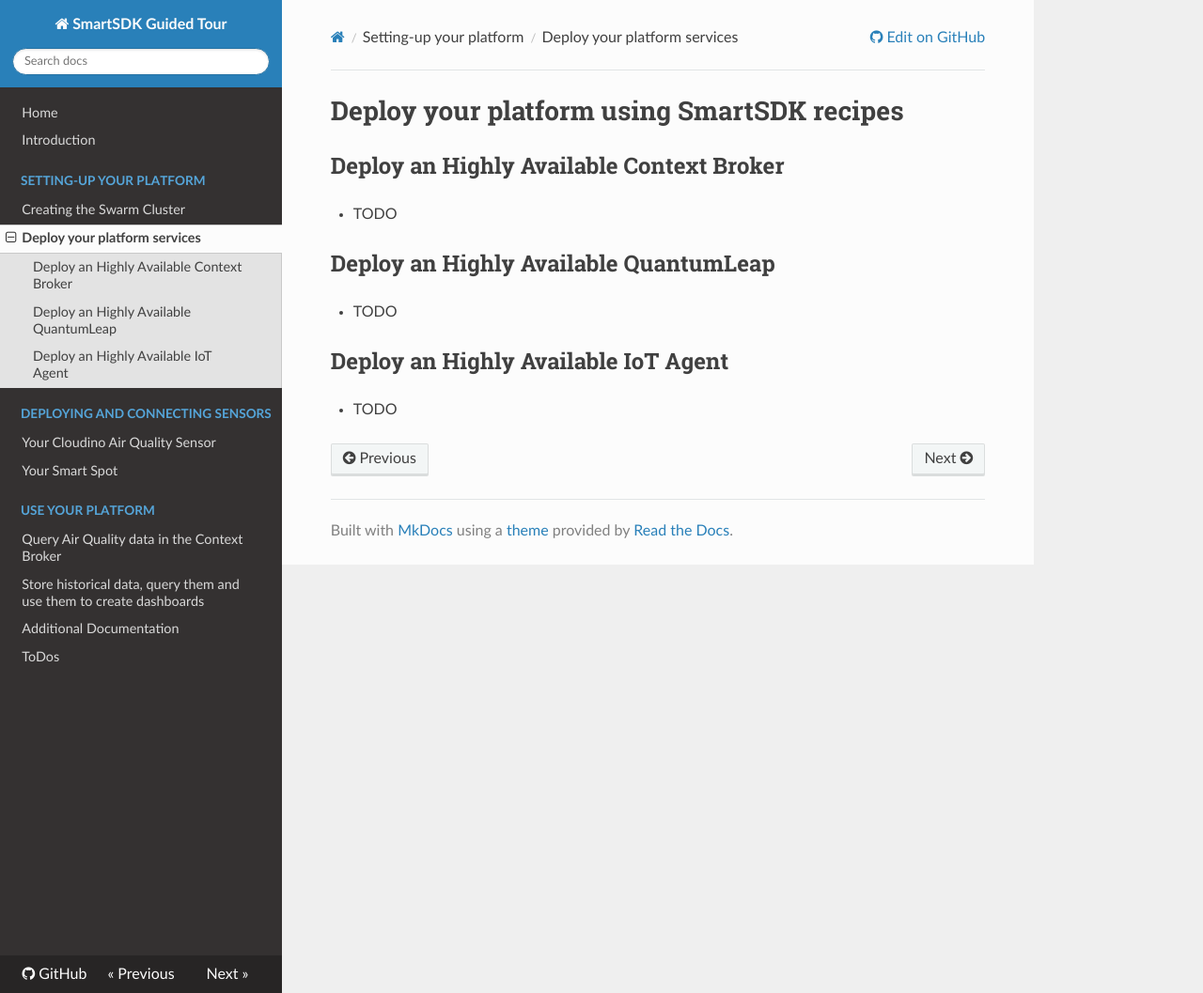
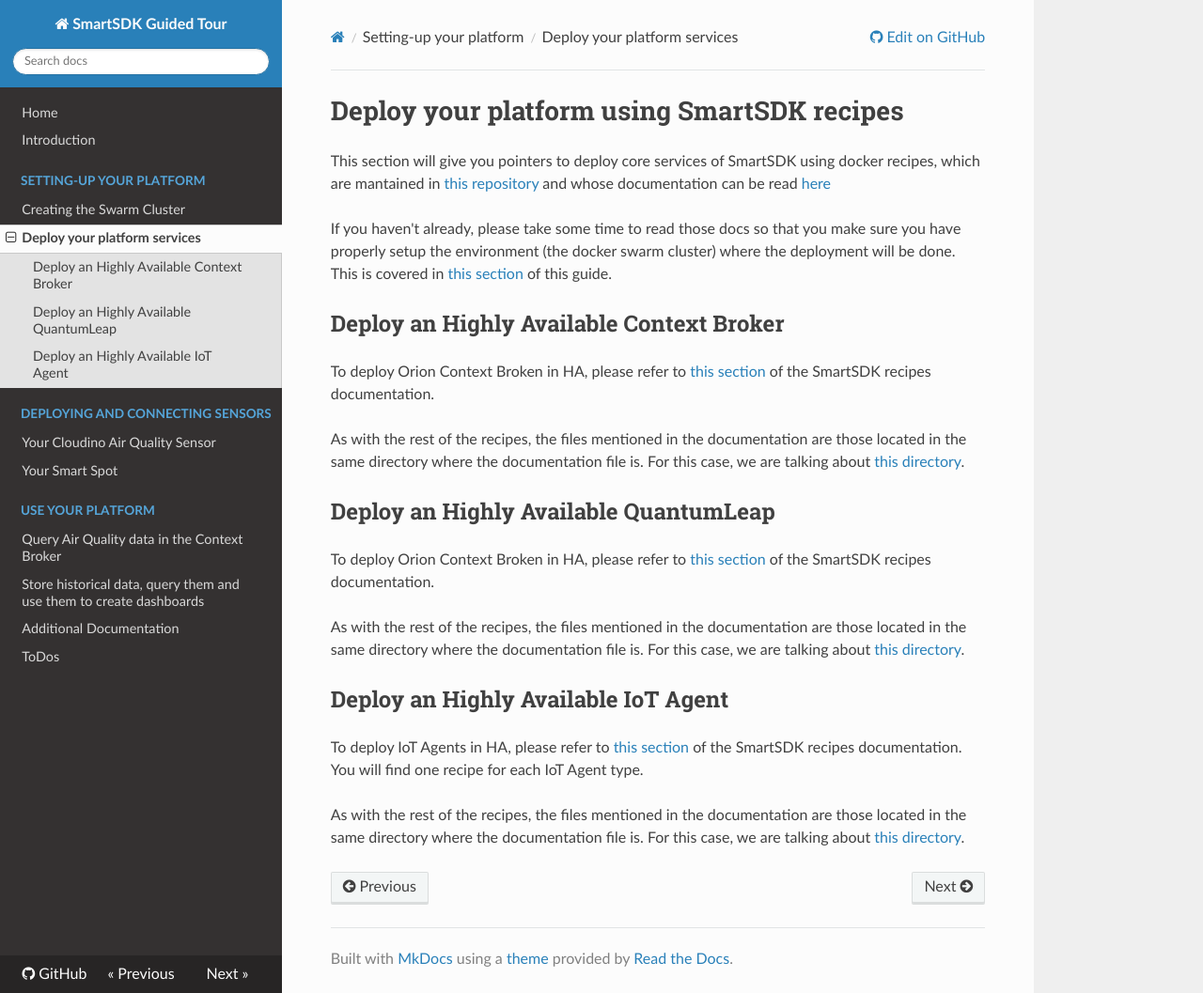
Before and after one commit to smartsdk/guided-tour, an MkDocs documentation site: the page built from docs/platform/deployservices.md, in a window 1280 px wide and 1057 px high. Shown: the whole window at 94% size. Built offline with MkDocs 1.6.1, drawn with Linux system fonts in a browser that asks for light colours; nearby versions of some CDN libraries; comment, search, counter and statistics services are not loaded; old or Windows-style settings are respelled for this version of MkDocs.

Commit message:
Add documentation pointers for deployment of core platform services (Orion, QL, IOTA)

```diff
--- a/docs/platform/deployservices.md
+++ b/docs/platform/deployservices.md
@@ -1,13 +1,37 @@
 # Deploy your platform using SmartSDK recipes
+
+This section will give you pointers to deploy core services of SmartSDK using
+docker recipes, which are mantained in [this repository](https://github.com/smartsdk/smartsdk-recipes)
+ and whose documentation can be read [here](https://smartsdk.github.io/smartsdk-recipes/)
+
+If you haven't already, please take some time to read those docs so that you
+make sure you have properly setup the environment (the docker swarm cluster)
+where the deployment will be done. This is covered in [this section](deployservices.md)
+of this guide.
 
 ## Deploy an Highly Available Context Broker
 
-- TODO
+To deploy Orion Context Broken in HA, please refer to [this section](https://smartsdk.github.io/smartsdk-recipes/data-management/context-broker/ha/readme/) of the
+SmartSDK recipes documentation.
+
+As with the rest of the recipes, the files mentioned in the documentation are
+those located in the same directory where the documentation file is. For this
+case, we are talking about [this directory](https://github.com/smartsdk/smartsdk-recipes/tree/master/recipes/data-management/context-broker/ha).
 
 ## Deploy an Highly Available QuantumLeap
 
-- TODO
+To deploy Orion Context Broken in HA, please refer to [this section](https://smartsdk.github.io/smartsdk-recipes/data-management/quantumleap/readme/) of the
+SmartSDK recipes documentation.
+
+As with the rest of the recipes, the files mentioned in the documentation are
+those located in the same directory where the documentation file is. For this
+case, we are talking about [this directory](https://github.com/smartsdk/smartsdk-recipes/tree/master/recipes/data-management/quantumleap).
 
 ## Deploy an Highly Available IoT Agent
 
-- TODO
+To deploy IoT Agents in HA, please refer to [this section](https://smartsdk.github.io/smartsdk-recipes/iot-services/readme/) of the
+SmartSDK recipes documentation. You will find one recipe for each IoT Agent type.
+
+As with the rest of the recipes, the files mentioned in the documentation are
+those located in the same directory where the documentation file is. For this
+case, we are talking about [this directory](https://github.com/smartsdk/smartsdk-recipes/tree/master/recipes/iot-services).
```
